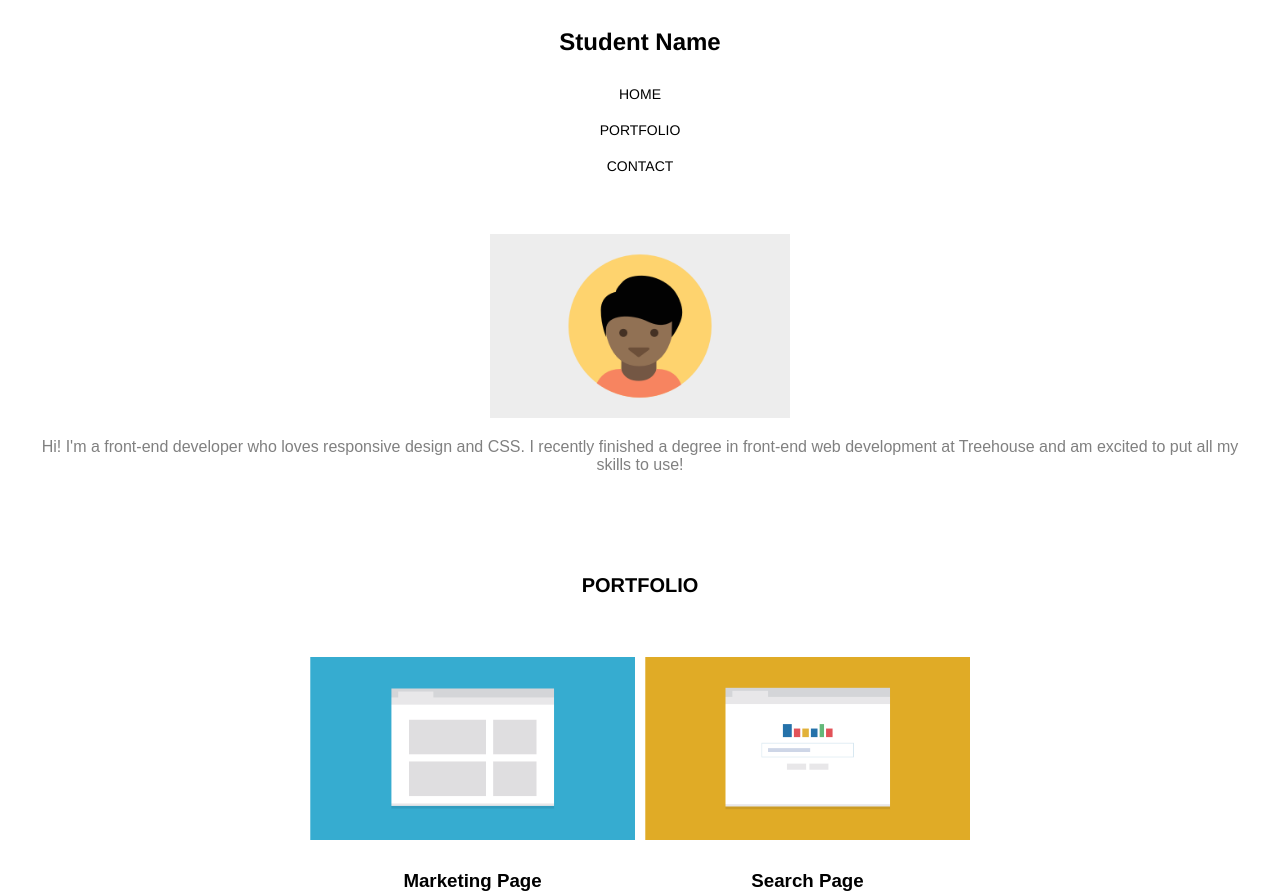
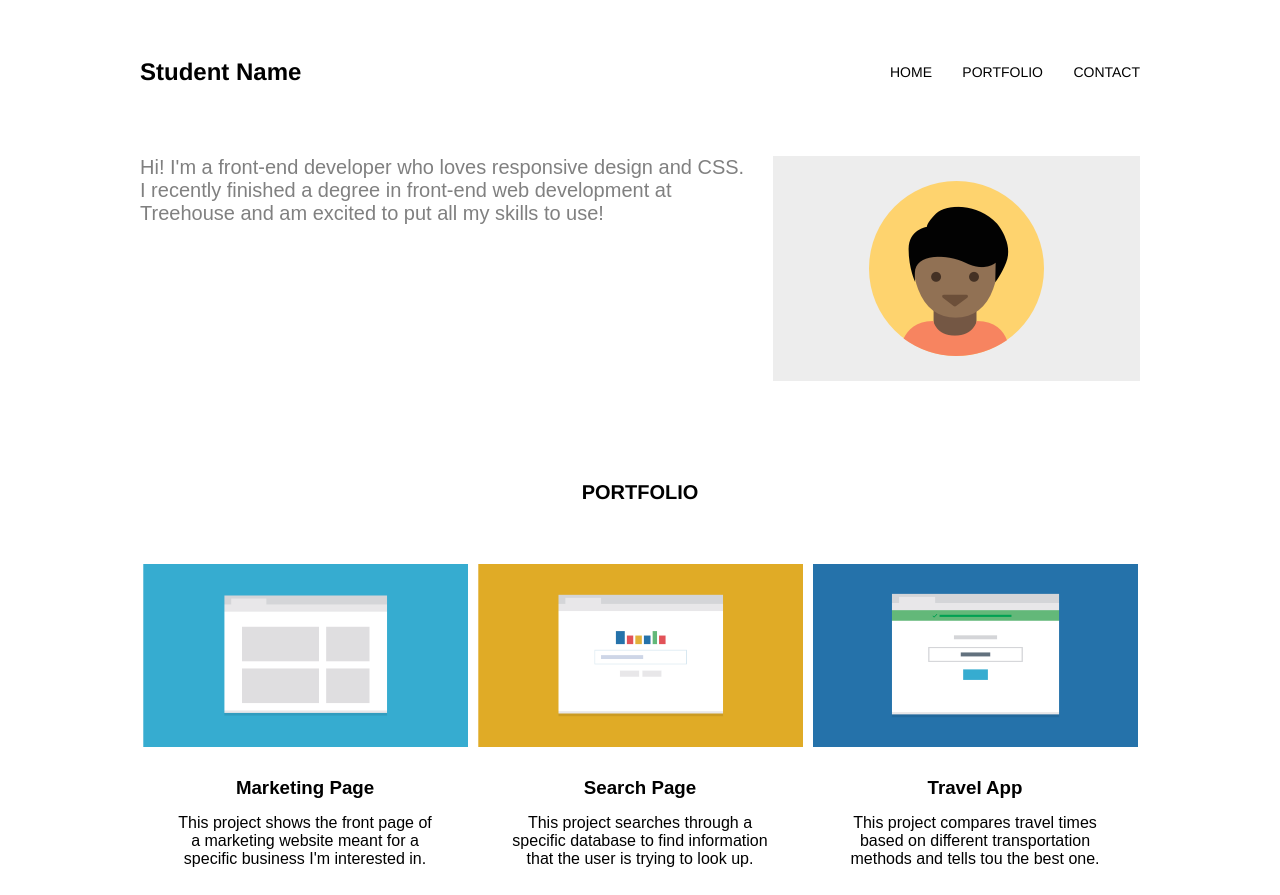
Before and after one commit to BogdanPaduret/exempluCSS-Grid, a plain HTML site: page index.html in a window 1280 px wide. Shown: the top 895 px of the page. Drawn offline with Linux system fonts and the light colour scheme.

Commit message:
project finished

```diff
--- a/style.css
+++ b/style.css
@@ -29,10 +29,15 @@ header{
     align-items: center;
     text-align: center;
 }
+.header-container.first-level{
+    width: 95%;
+    /* gap: 20px; */
+}
 .header-container.second-level{
     flex-direction: column-reverse;
     width: 95%;
     gap: 20px;
+    justify-content: space-between;
 }
 .header-container.map{
     display: flex;
@@ -196,4 +201,54 @@ hr {
     .contact-paragraph{
         max-width: 420px;
     }
+
+    .header-container.first-level{
+        width: 95%;
+        max-width: 660px;
+    }
+
+    .header-container.map{
+        flex-direction: row;
+        width: 250px;
+        justify-content: space-between;
+    }
+
+    .header-container.second-level{
+        width: 95%;
+        max-width: 660px;
+        text-align: left;
+        flex-direction: row;
+        align-items: flex-start;
+    }
+
+    .header-item.picture{
+        width: 45%;
+        max-width: 500px;
+    }
+    .header-item.about{
+        font-size: 20px;
+    }
 }
+
+@media (min-width:1024px){
+    .header-container.first-level{
+        width: 90%;
+        max-width: 1000px;
+        margin-top: 30px;
+        flex-direction: row;
+        justify-content: space-between;
+    }
+    .header-container.second-level{
+        width: 90%;
+        max-width: 1000px;
+    }
+    .header-item.picture{
+        max-width: 700px;
+    }
+    .header-item.about{
+        font-size: 20px;
+    }
+    .portfolio.container{
+        grid-template-columns: minmax(150px, 325px) minmax(150px, 325px) minmax(150px, 325px);
+    }
+}
```
Also changed, not shown: index.html (+0 -1 lines).
